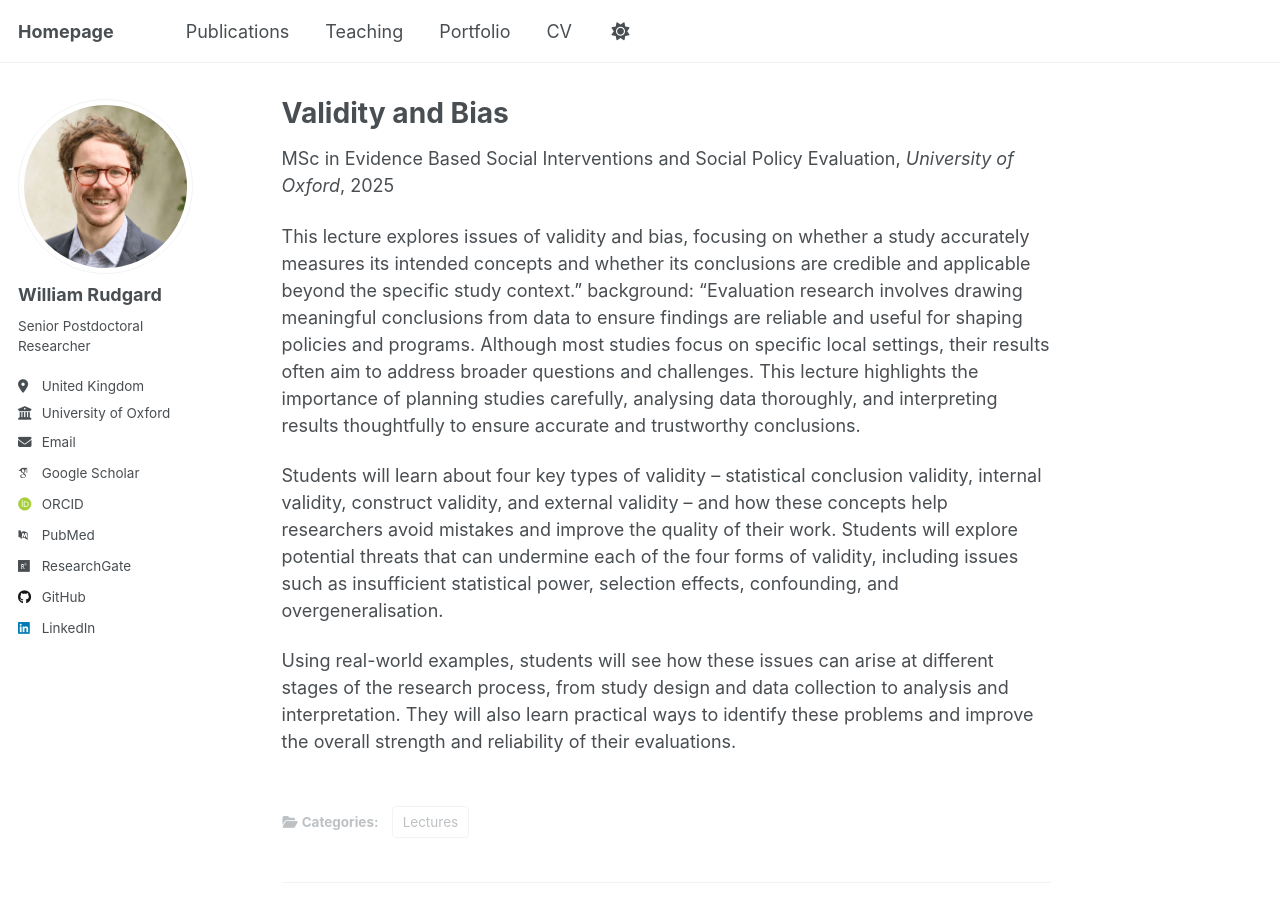
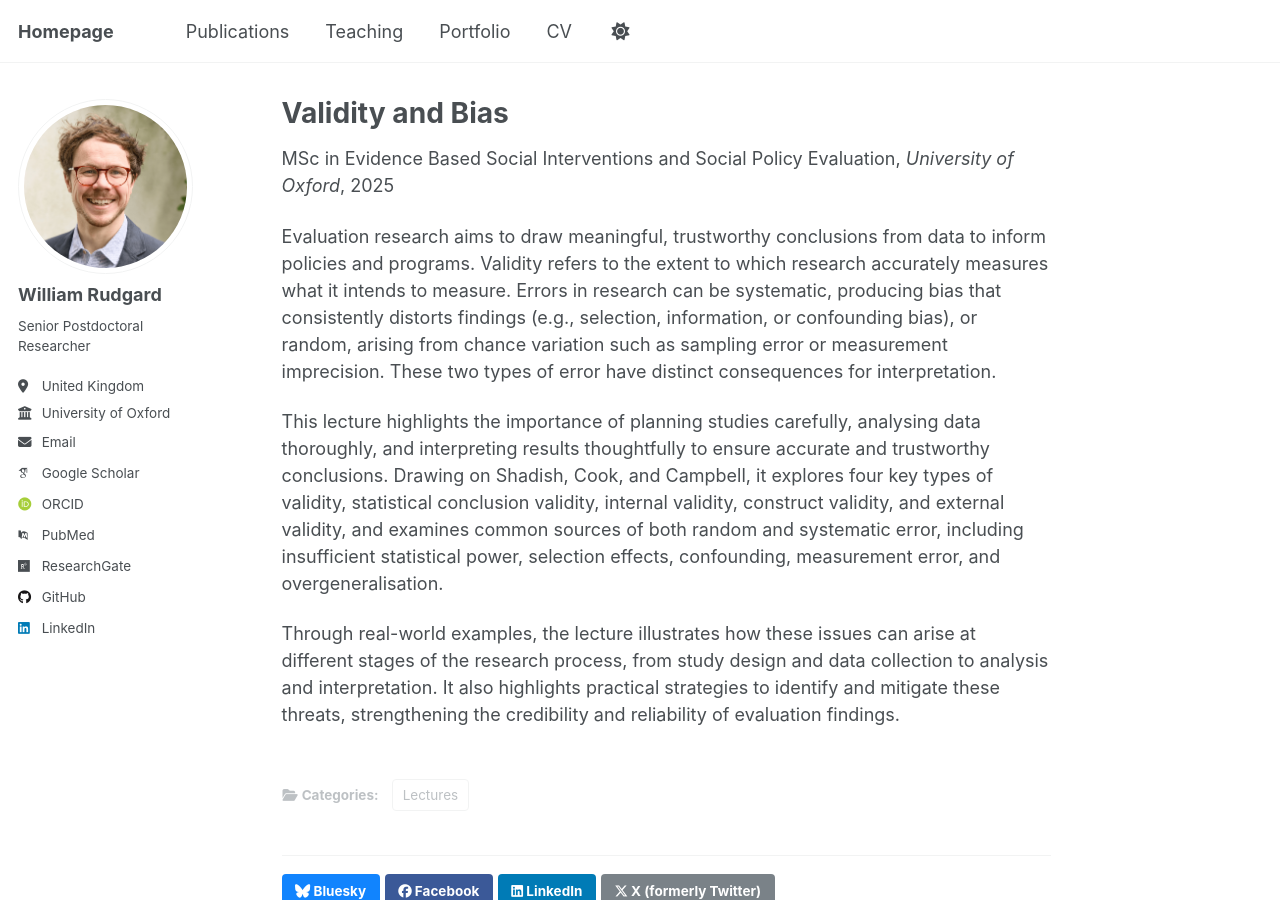
Before and after one commit to WilliamRudgard/williamrudgard.github.io, a Jekyll site: the page built from _teaching/EBSIPE-teaching-1.md, in a window 1280 px wide and 900 px high. Built offline with Jekyll 4.4.1, drawn with Linux system fonts in a browser that asks for light colours; some web fonts are replaced; a script that is not in the unit is left out.

Commit message:
Update EBSIPE-teaching-1.md

```diff
--- a/_teaching/EBSIPE-teaching-1.md
+++ b/_teaching/EBSIPE-teaching-1.md
@@ -11,9 +11,8 @@ date: 2025-01-02
 location: "Oxford, United Kingdom"
 excerpt: "This session introduces validity and bias, asking whether a study truly measures what it intends to, and whether its findings can be trusted and applied beyond the study context."
 ---
-This lecture explores issues of validity and bias, focusing on whether a study accurately measures its intended concepts and whether its conclusions are credible and applicable beyond the specific study context."
-background: "Evaluation research involves drawing meaningful conclusions from data to ensure findings are reliable and useful for shaping policies and programs. Although most studies focus on specific local settings, their results often aim to address broader questions and challenges. This lecture highlights the importance of planning studies carefully, analysing data thoroughly, and interpreting results thoughtfully to ensure accurate and trustworthy conclusions.
+Evaluation research aims to draw meaningful, trustworthy conclusions from data to inform policies and programs. Validity refers to the extent to which research accurately measures what it intends to measure. Errors in research can be systematic, producing bias that consistently distorts findings (e.g., selection, information, or confounding bias), or random, arising from chance variation such as sampling error or measurement imprecision. These two types of error have distinct consequences for interpretation.
 
-Students will learn about four key types of validity – statistical conclusion validity, internal validity, construct validity, and external validity – and how these concepts help researchers avoid mistakes and improve the quality of their work. Students will explore potential threats that can undermine each of the four forms of validity, including issues such as insufficient statistical power, selection effects, confounding, and overgeneralisation.
+This lecture highlights the importance of planning studies carefully, analysing data thoroughly, and interpreting results thoughtfully to ensure accurate and trustworthy conclusions. Drawing on Shadish, Cook, and Campbell, it explores four key types of validity, statistical conclusion validity, internal validity, construct validity, and external validity, and examines common sources of both random and systematic error, including insufficient statistical power, selection effects, confounding, measurement error, and overgeneralisation.
 
-Using real-world examples, students will see how these issues can arise at different stages of the research process, from study design and data collection to analysis and interpretation. They will also learn practical ways to identify these problems and improve the overall strength and reliability of their evaluations.
+Through real-world examples, the lecture illustrates how these issues can arise at different stages of the research process, from study design and data collection to analysis and interpretation. It also highlights practical strategies to identify and mitigate these threats, strengthening the credibility and reliability of evaluation findings.
```
